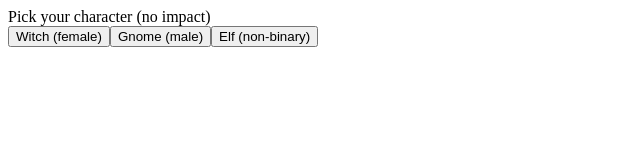
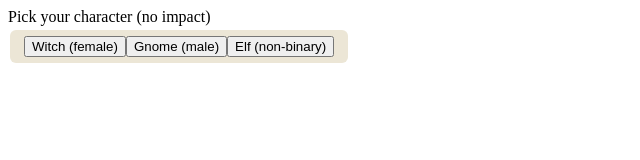
Before and after one commit to anelisehagemann/text-game, a plain HTML site: page index.html in a window 1280 px wide. Shown: the whole page, without its empty margins (0-640 px from the left). Drawn offline with Linux system fonts and the light colour scheme.

Commit message:
Update styles.css

```diff
--- a/styles.css
+++ b/styles.css
@@ -1,5 +1,5 @@
 
-.option-buttons {
+#option-buttons {
   background-color: #ece6d6; /* Sand */
   border-radius: 6px;
   color: black;
```
